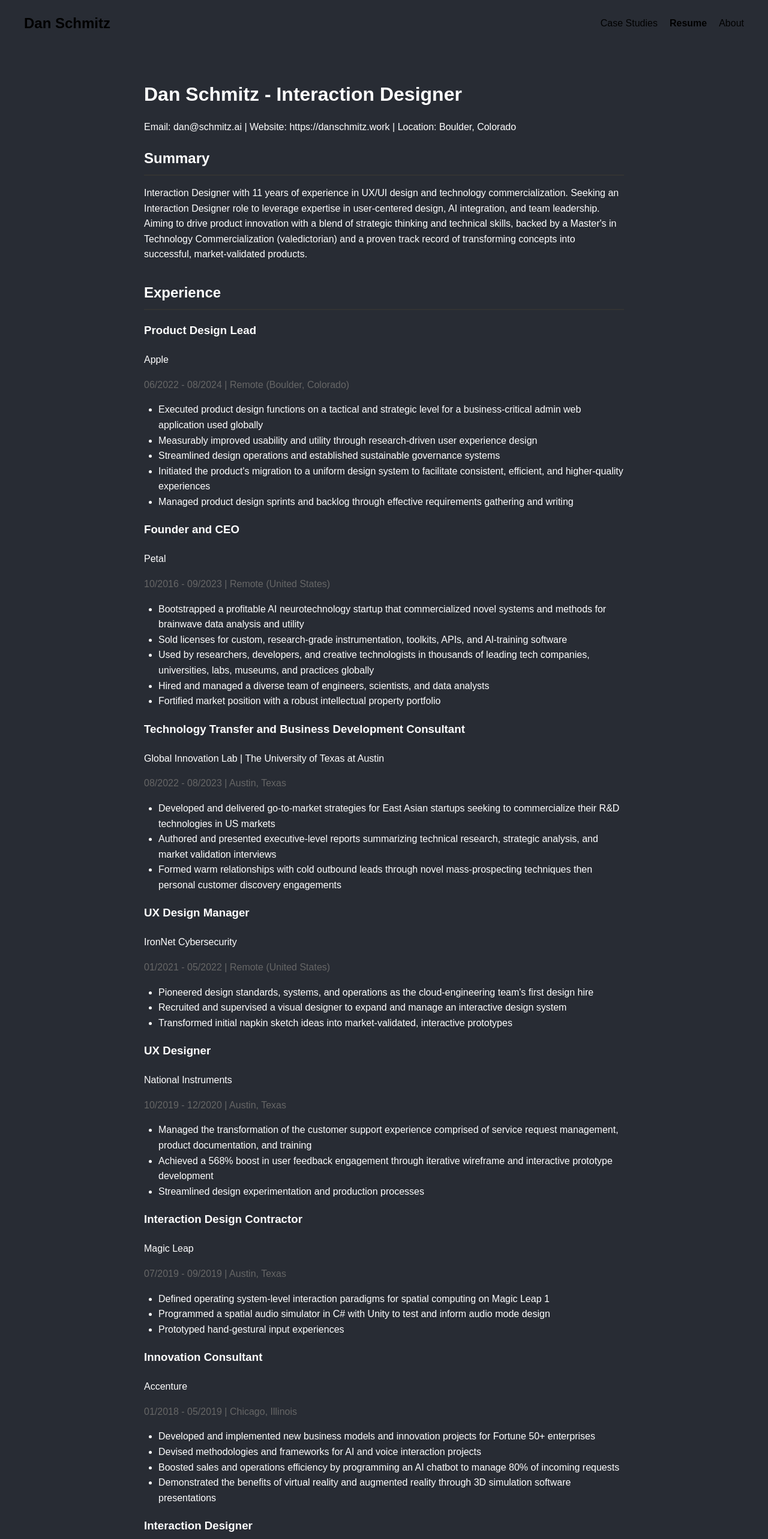
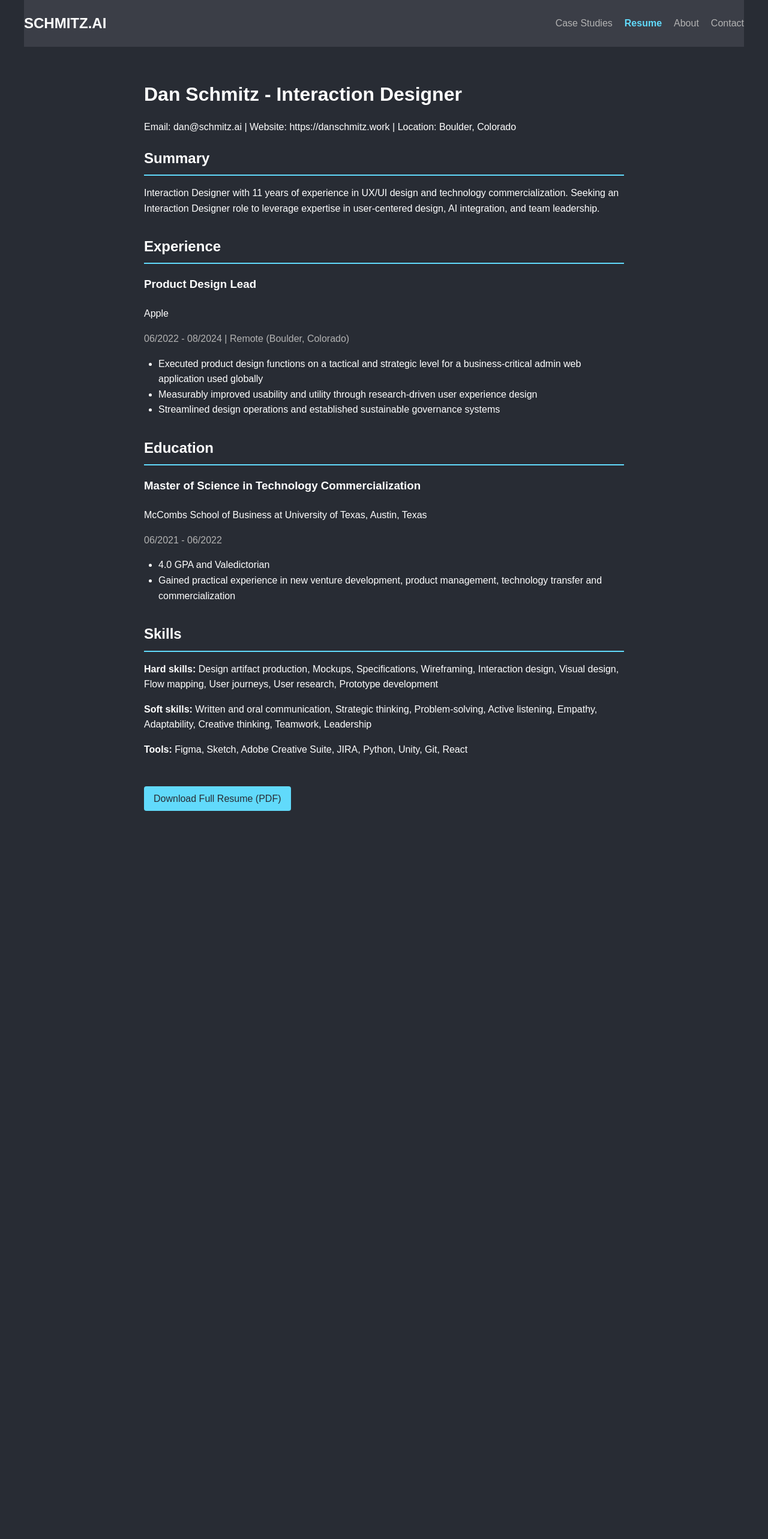
Before and after one commit to ds1/ds1.github.io, a React (Create React App) app: page /resume in a window 1280 px wide. Shown: the top 2566 px of the page at 60% size. After the commit the page ends 1384 px from the top, so only its background shows below. Built offline with nearby package versions, Linux system fonts and the light colour scheme.

Commit message:
Updated navigation and Resume page

```diff
--- a/src/App.js
+++ b/src/App.js
@@ -4,8 +4,6 @@ import { ThemeProvider } from 'styled-components';
 import GlobalStyle from './styles/global';
 import theme from './styles/theme';
 import Layout from './components/Layout';
-
-// Import all pages
 import CaseStudies from './pages/CaseStudies';
 import CaseStudyDetail from './pages/CaseStudyDetail';
 import Resume from './pages/Resume';
--- a/src/components/Navigation.js
+++ b/src/components/Navigation.js
@@ -7,13 +7,14 @@ const Nav = styled.nav`
   justify-content: space-between;
   align-items: center;
   padding: 20px 0;
+  background-color: ${({ theme }) => theme.colors.surface};
 `;
 
 const Logo = styled(NavLink)`
   font-size: 1.5rem;
   font-weight: bold;
   text-decoration: none;
-  color: #000;
+  color: ${({ theme }) => theme.colors.text};
 `;
 
 const NavLinks = styled.div`
@@ -23,25 +24,27 @@ const NavLinks = styled.div`
 
 const NavLinkStyled = styled(NavLink)`
   text-decoration: none;
-  color: #000;
+  color: ${({ theme }) => theme.colors.textSecondary};
 
   &.active {
+    color: ${({ theme }) => theme.colors.primary};
     font-weight: bold;
   }
 
   &:hover {
-    text-decoration: underline;
+    color: ${({ theme }) => theme.colors.primary};
   }
 `;
 
 const Navigation = () => {
   return (
     <Nav>
-      <Logo to="/">Dan Schmitz</Logo>
+      <Logo to="/">SCHMITZ.AI</Logo>
       <NavLinks>
         <NavLinkStyled to="/" end>Case Studies</NavLinkStyled>
         <NavLinkStyled to="/resume">Resume</NavLinkStyled>
         <NavLinkStyled to="/about">About</NavLinkStyled>
+        <NavLinkStyled to="/contact">Contact</NavLinkStyled>
       </NavLinks>
     </Nav>
   );
--- a/src/pages/Resume.js
+++ b/src/pages/Resume.js
@@ -12,7 +12,7 @@ const ResumeSection = styled.section`
 `;
 
 const SectionTitle = styled.h2`
-  border-bottom: 2px solid #333;
+  border-bottom: 2px solid ${({ theme }) => theme.colors.primary};
   padding-bottom: 0.5rem;
   margin-bottom: 1rem;
 `;
@@ -28,7 +28,7 @@ const Company = styled.h4`
 
 const DateRange = styled.p`
   margin-bottom: 0.5rem;
-  color: #666;
+  color: ${({ theme }) => theme.colors.textSecondary};
 `;
 
 const List = styled.ul`
@@ -37,15 +37,15 @@ const List = styled.ul`
 
 const DownloadButton = styled.a`
   display: inline-block;
-  background-color: #007bff;
-  color: white;
+  background-color: ${({ theme }) => theme.colors.primary};
+  color: ${({ theme }) => theme.colors.background};
   padding: 0.5rem 1rem;
   text-decoration: none;
   border-radius: 4px;
   margin-top: 1rem;
 
   &:hover {
-    background-color: #0056b3;
+    background-color: ${({ theme }) => theme.colors.secondary};
   }
 `;
 
@@ -57,7 +57,7 @@ const Resume = () => {
 
       <ResumeSection>
         <SectionTitle>Summary</SectionTitle>
-        <p>Interaction Designer with 11 years of experience in UX/UI design and technology commercialization. Seeking an Interaction Designer role to leverage expertise in user-centered design, AI integration, and team leadership. Aiming to drive product innovation with a blend of strategic thinking and technical skills, backed by a Master's in Technology Commercialization (valedictorian) and a proven track record of transforming concepts into successful, market-validated products.</p>
+        <p>Interaction Designer with 11 years of experience in UX/UI design and technology commercialization. Seeking an Interaction Designer role to leverage expertise in user-centered design, AI integration, and team leadership.</p>
       </ResumeSection>
 
       <ResumeSection>
@@ -70,85 +70,9 @@ const Resume = () => {
           <li>Executed product design functions on a tactical and strategic level for a business-critical admin web application used globally</li>
           <li>Measurably improved usability and utility through research-driven user experience design</li>
           <li>Streamlined design operations and established sustainable governance systems</li>
-          <li>Initiated the product's migration to a uniform design system to facilitate consistent, efficient, and higher-quality experiences</li>
-          <li>Managed product design sprints and backlog through effective requirements gathering and writing</li>
         </List>
 
-        <JobTitle>Founder and CEO</JobTitle>
-        <Company>Petal</Company>
-        <DateRange>10/2016 - 09/2023 | Remote (United States)</DateRange>
-        <List>
-          <li>Bootstrapped a profitable AI neurotechnology startup that commercialized novel systems and methods for brainwave data analysis and utility</li>
-          <li>Sold licenses for custom, research-grade instrumentation, toolkits, APIs, and Al-training software</li>
-          <li>Used by researchers, developers, and creative technologists in thousands of leading tech companies, universities, labs, museums, and practices globally</li>
-          <li>Hired and managed a diverse team of engineers, scientists, and data analysts</li>
-          <li>Fortified market position with a robust intellectual property portfolio</li>
-        </List>
-
-        <JobTitle>Technology Transfer and Business Development Consultant</JobTitle>
-        <Company>Global Innovation Lab | The University of Texas at Austin</Company>
-        <DateRange>08/2022 - 08/2023 | Austin, Texas</DateRange>
-        <List>
-          <li>Developed and delivered go-to-market strategies for East Asian startups seeking to commercialize their R&D technologies in US markets</li>
-          <li>Authored and presented executive-level reports summarizing technical research, strategic analysis, and market validation interviews</li>
-          <li>Formed warm relationships with cold outbound leads through novel mass-prospecting techniques then personal customer discovery engagements</li>
-        </List>
-
-        <JobTitle>UX Design Manager</JobTitle>
-        <Company>IronNet Cybersecurity</Company>
-        <DateRange>01/2021 - 05/2022 | Remote (United States)</DateRange>
-        <List>
-          <li>Pioneered design standards, systems, and operations as the cloud-engineering team's first design hire</li>
-          <li>Recruited and supervised a visual designer to expand and manage an interactive design system</li>
-          <li>Transformed initial napkin sketch ideas into market-validated, interactive prototypes</li>
-        </List>
-
-        <JobTitle>UX Designer</JobTitle>
-        <Company>National Instruments</Company>
-        <DateRange>10/2019 - 12/2020 | Austin, Texas</DateRange>
-        <List>
-          <li>Managed the transformation of the customer support experience comprised of service request management, product documentation, and training</li>
-          <li>Achieved a 568% boost in user feedback engagement through iterative wireframe and interactive prototype development</li>
-          <li>Streamlined design experimentation and production processes</li>
-        </List>
-
-        <JobTitle>Interaction Design Contractor</JobTitle>
-        <Company>Magic Leap</Company>
-        <DateRange>07/2019 - 09/2019 | Austin, Texas</DateRange>
-        <List>
-          <li>Defined operating system-level interaction paradigms for spatial computing on Magic Leap 1</li>
-          <li>Programmed a spatial audio simulator in C# with Unity to test and inform audio mode design</li>
-          <li>Prototyped hand-gestural input experiences</li>
-        </List>
-
-        <JobTitle>Innovation Consultant</JobTitle>
-        <Company>Accenture</Company>
-        <DateRange>01/2018 - 05/2019 | Chicago, Illinois</DateRange>
-        <List>
-          <li>Developed and implemented new business models and innovation projects for Fortune 50+ enterprises</li>
-          <li>Devised methodologies and frameworks for AI and voice interaction projects</li>
-          <li>Boosted sales and operations efficiency by programming an AI chatbot to manage 80% of incoming requests</li>
-          <li>Demonstrated the benefits of virtual reality and augmented reality through 3D simulation software presentations</li>
-        </List>
-
-        <JobTitle>Interaction Designer</JobTitle>
-        <Company>Nerdery</Company>
-        <DateRange>03/2015 - 01/2018 | Chicago, Illinois</DateRange>
-        <List>
-          <li>Led client projects through the full UX design spectrum and formed internal initiatives for R&D and outbound sales</li>
-          <li>Facilitated workshops with clients, cross-functional teams, stakeholders, and leadership</li>
-          <li>Identified opportunities for new business capabilities, a metamorphic user research lab, and new revenue streams</li>
-          <li>Fostered an internal innovation club to experiment with new technology and create proof-of-concept products</li>
-          <li>Spoke and wrote publicly on tech innovation via panels, articles, and special events</li>
-        </List>
-
-        <JobTitle>UX Architect and Strategist</JobTitle>
-        <Company>Coplex</Company>
-        <DateRange>06/2013 - 02/2015 | Phoenix, Arizona</DateRange>
-        <List>
-          <li>Designed and prototyped architecture, flows, and interactions for online stores, trade publications, and web applications</li>
-          <li>Analyzed business viability of adding a new mobile app design practice (processes, design systems, operating model, perspective, and principles)</li>
-        </List>
+        {/* Add more job experiences here */}
       </ResumeSection>
 
       <ResumeSection>
@@ -159,51 +83,14 @@ const Resume = () => {
         <List>
           <li>4.0 GPA and Valedictorian</li>
           <li>Gained practical experience in new venture development, product management, technology transfer and commercialization</li>
-          <li>Full-time master's program</li>
-          <li>No. 3 master's program in U.S. for entrepreneurship (Eduniversal Ranking)</li>
-        </List>
-
-        <JobTitle>Bachelor of Journalism with Strategic Communication emphasis and a minor in business</JobTitle>
-        <Company>Missouri School of Journalism at University of Missouri, Columbia, Missouri</Company>
-        <DateRange>08/2009 - 05/2013</DateRange>
-        <List>
-          <li>Developed skills in public relations, interviewing, storytelling, writing, creative strategy, and digital media technologies</li>
-          <li>Cum Laude Honors</li>
-          <li>Dean's List 7 of 8 semesters</li>
-          <li>No. 1 journalism school in U.S. (NewsPro)</li>
-        </List>
-      </ResumeSection>
-
-      <ResumeSection>
-        <SectionTitle>Training / Courses</SectionTitle>
-        <List>
-          <li>Leading Like a Futurist</li>
-          <li>Design Thinking: Prototyping</li>
-          <li>Programmatic UI with Unity</li>
-          <li>Rapid Prototyping for Product Design</li>
         </List>
       </ResumeSection>
 
       <ResumeSection>
         <SectionTitle>Skills</SectionTitle>
-        <h3>Hard skills</h3>
-        <p>Design artifact production, Mockups, Specifications, Wireframing, Interaction design, Visual design, Flow mapping, User journeys, User research, Presentations, Market research, Prototype development, Business strategy, Operations, Simulations, Spatial computing, Requirements gathering, Prompt engineering, Workflow automation</p>
-
-        <h3>Soft skills</h3>
-        <p>Written and oral communication, Galvanization, Strategic thinking, Problem-solving, Active listening, Constructive feedback, Empathy, Adaptability, Creative thinking, Teamwork, Leadership, Facilitation, Decision-making, Negotiation, Business development, Pattern recognition</p>
-
-        <h3>Strengths</h3>
-        <p>Futuristic, Strategic, Restorative, Competitive, Intellectual, Analytical</p>
-
-        <h3>Tools</h3>
-        <p>Figma, Sketch, Miro, Axure, Adobe Creative Suite, ChatGPT, Claude.ai, Zapier, Excel, JIRA, Python, Unity, Git, Node.js, React</p>
-      </ResumeSection>
-
-      <ResumeSection>
-        <SectionTitle>Find me online</SectionTitle>
-        <p>LinkedIn: <a href="https://linkedin.com/in/SchmitzDan">https://linkedin.com/in/SchmitzDan</a></p>
-        <p>Website: <a href="https://danschmitz.work">https://danschmitz.work</a></p>
-        <p>Email: <a href="mailto:dan@schmitz.ai">dan@schmitz.ai</a></p>
+        <p><strong>Hard skills:</strong> Design artifact production, Mockups, Specifications, Wireframing, Interaction design, Visual design, Flow mapping, User journeys, User research, Prototype development</p>
+        <p><strong>Soft skills:</strong> Written and oral communication, Strategic thinking, Problem-solving, Active listening, Empathy, Adaptability, Creative thinking, Teamwork, Leadership</p>
+        <p><strong>Tools:</strong> Figma, Sketch, Adobe Creative Suite, JIRA, Python, Unity, Git, React</p>
       </ResumeSection>
 
       <DownloadButton href="/DanSchmitzResume.pdf" download>Download Full Resume (PDF)</DownloadButton>
```
